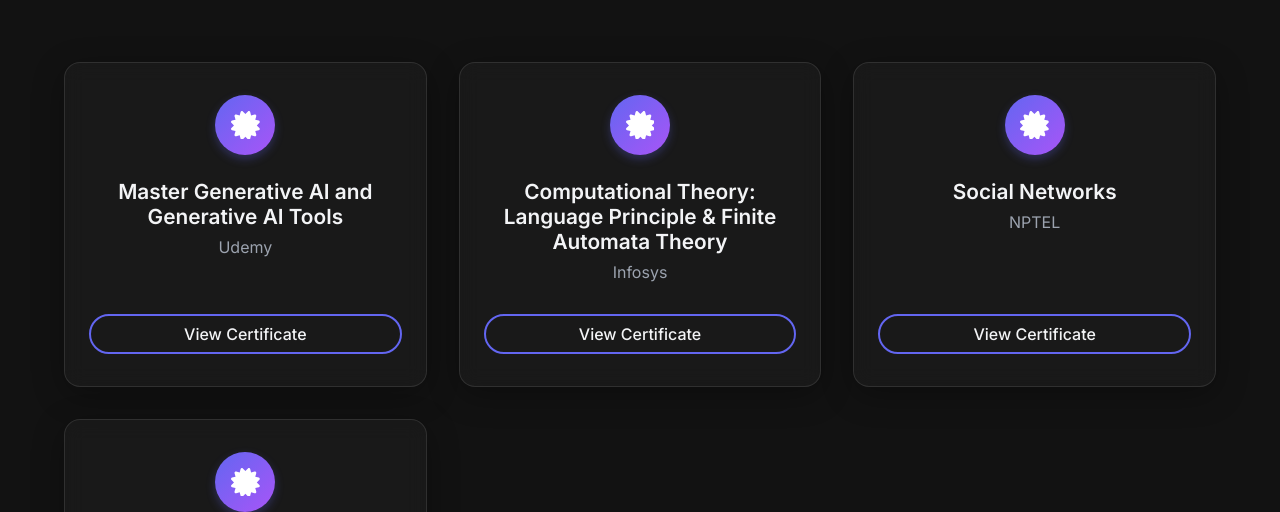
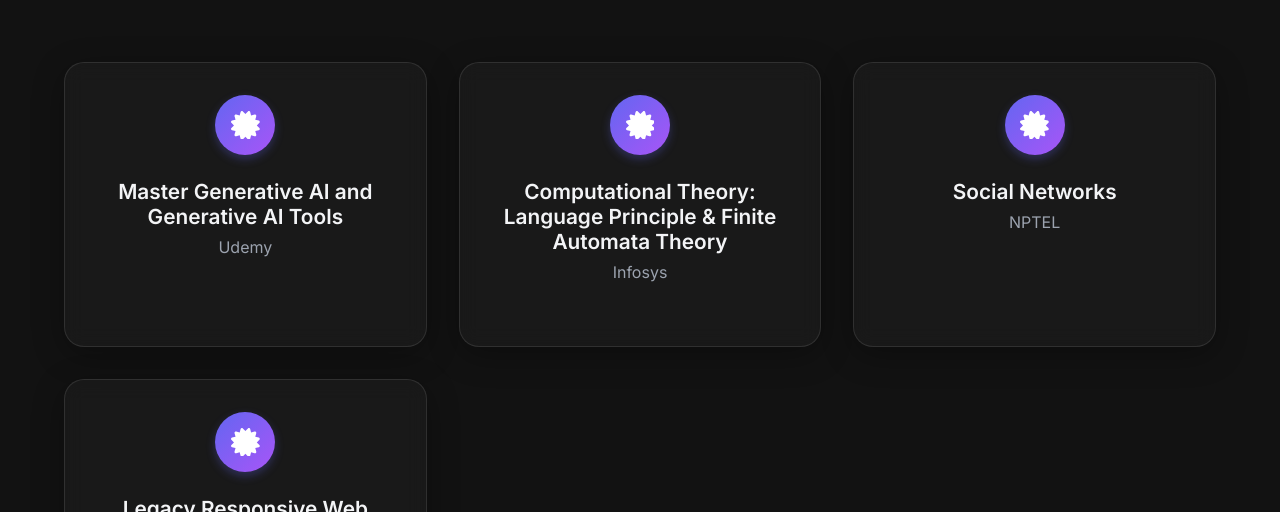
Before and after one commit to Gnaneswar10/portfolio, a React (Vite) app: page /certifications in a window 1280 px wide. Shown: the part 226-738 px from the top of the page. Built offline with nearby package versions, Linux system fonts and the light colour scheme.

Commit message:
Implement minimal starfield background and slow certificate flips

```diff
--- a/src/pages/Certifications.css
+++ b/src/pages/Certifications.css
@@ -4,19 +4,47 @@
   gap: 2rem;
 }
 
-.cert-card {
+.cert-card-container {
+  perspective: 1200px;
+  display: block;
+}
+
+.cert-card-inner {
+  display: grid;
+  width: 100%;
+  height: 100%;
+  transform-style: preserve-3d;
+  transition: transform 1.2s cubic-bezier(0.25, 0.8, 0.25, 1);
+}
+
+.cert-card-container:hover .cert-card-inner {
+  transform: rotateY(180deg);
+}
+
+.cert-card-front, .cert-card-back {
+  grid-area: 1 / 1;
+  width: 100%;
+  height: 100%;
+  -webkit-backface-visibility: hidden;
+  backface-visibility: hidden;
   display: flex;
   flex-direction: column;
   align-items: center;
   text-align: center;
   padding: 2rem 1.5rem;
-  transition: transform 0.3s cubic-bezier(0.4, 0, 0.2, 1), box-shadow 0.3s cubic-bezier(0.4, 0, 0.2, 1);
-  height: 100%;
+  box-sizing: border-box;
+  /* Enforce inherited glass-card rounded corners */
+  border-radius: 20px;
 }
 
-.cert-card:hover {
-  transform: translateY(-8px);
-  box-shadow: 0 12px 30px rgba(99, 102, 241, 0.2);
+.cert-card-front {
+  transform: rotateY(0deg);
+  z-index: 2;
+}
+
+.cert-card-back {
+  transform: rotateY(180deg);
+  justify-content: center;
 }
 
 .cert-icon-wrapper {
--- a/src/pages/Certifications.jsx
+++ b/src/pages/Certifications.jsx
@@ -58,13 +58,20 @@
           viewport={{ once: true, amount: 0.1 }}
         >
           {certs.map((cert, index) => (
-            <motion.div key={index} className="cert-card glass-card" variants={itemVariants}>
+            <motion.div key={index} className="cert-card-container" variants={itemVariants}>
+              <div className="cert-card-inner">
+                {/* Front Side */}
+                <div className="cert-card-front glass-card">
                   <div className="cert-icon-wrapper">
                     <FaCertificate className="cert-main-icon" />
                   </div>
                   <h3 className="cert-title">{cert.title}</h3>
                   <p className="cert-issuer">{cert.issuer}</p>
+                </div>
 
+                {/* Back Side */}
+                <div className="cert-card-back glass-card">
+                  <h3 className="cert-title" style={{ marginBottom: '1.5rem' }}>{cert.title}</h3>
                   <div className="cert-action">
                     <Button
                       variant="outline"
@@ -73,6 +80,8 @@
                     >
                       View Certificate
                     </Button>
+                  </div>
+                </div>
               </div>
             </motion.div>
           ))}
--- a/src/pages/Home.css
+++ b/src/pages/Home.css
@@ -18,18 +18,45 @@
   pointer-events: none;
 }
 
-.animated-gradient-bg {
+.starfield-bg {
   width: 100%;
   height: 100%;
-  background: linear-gradient(-45deg, #0e121e, #1e1b4b, #2e1065, #1d1840);
-  background-size: 400% 400%;
-  animation: gradientBG 15s ease infinite;
+  background-color: transparent;
 }
 
-@keyframes gradientBG {
-  0% { background-position: 0% 50%; }
-  50% { background-position: 100% 50%; }
-  100% { background-position: 0% 50%; }
+.star {
+  position: absolute;
+  width: 3px;
+  height: 3px;
+  background-color: #ffffff;
+  border-radius: 50%;
+  opacity: 0;
+  animation: twinkle linear infinite;
+  box-shadow: 0 0 5px rgba(255, 255, 255, 0.5);
+}
+
+.asteroid {
+  position: absolute;
+  width: 80px;
+  height: 2px;
+  background: linear-gradient(90deg, rgba(255,255,255,0) 0%, rgba(255,255,255,1) 100%);
+  opacity: 0;
+  animation: shoot linear infinite;
+  border-radius: 50%;
+  filter: drop-shadow(0 0 5px rgba(255, 255, 255, 0.8));
+}
+
+@keyframes twinkle {
+  0% { transform: scale(0.5); opacity: 0; }
+  50% { transform: scale(1.2); opacity: 0.8; }
+  100% { transform: scale(0.5); opacity: 0; }
+}
+
+@keyframes shoot {
+  0% { transform: translate(0, 0) rotate(20deg); opacity: 0; }
+  5% { opacity: 1; }
+  20% { transform: translate(120vw, 40vh) rotate(20deg); opacity: 0; }
+  100% { transform: translate(120vw, 40vh) rotate(20deg); opacity: 0; }
 }
 
 .home-content {
--- a/src/pages/Home.jsx
+++ b/src/pages/Home.jsx
@@ -34,7 +34,32 @@
     <PageTransition>
       <div className="page-wrapper container home-container">
         {/* Continuous Background Animations */}
-        <div className="background-animation-container animated-gradient-bg"></div>
+        <div className="background-animation-container starfield-bg">
+          {[...Array(50)].map((_, i) => (
+            <div
+              key={i}
+              className="star"
+              style={{
+                left: `${Math.random() * 100}%`,
+                top: `${Math.random() * 100}%`,
+                animationDuration: `${Math.random() * 3 + 2}s`,
+                animationDelay: `${Math.random() * 5}s`
+              }}
+            ></div>
+          ))}
+          {[...Array(4)].map((_, i) => (
+            <div
+              key={`ast-${i}`}
+              className="asteroid"
+              style={{
+                top: `${Math.random() * 80 + 10}%`,
+                left: `-10%`,
+                animationDuration: `${Math.random() * 6 + 8}s`,
+                animationDelay: `${Math.random() * 10}s`
+              }}
+            ></div>
+          ))}
+        </div>
 
         <motion.div
           className="home-content"
```
Lines whose indentation alone changed are shown as unchanged.
